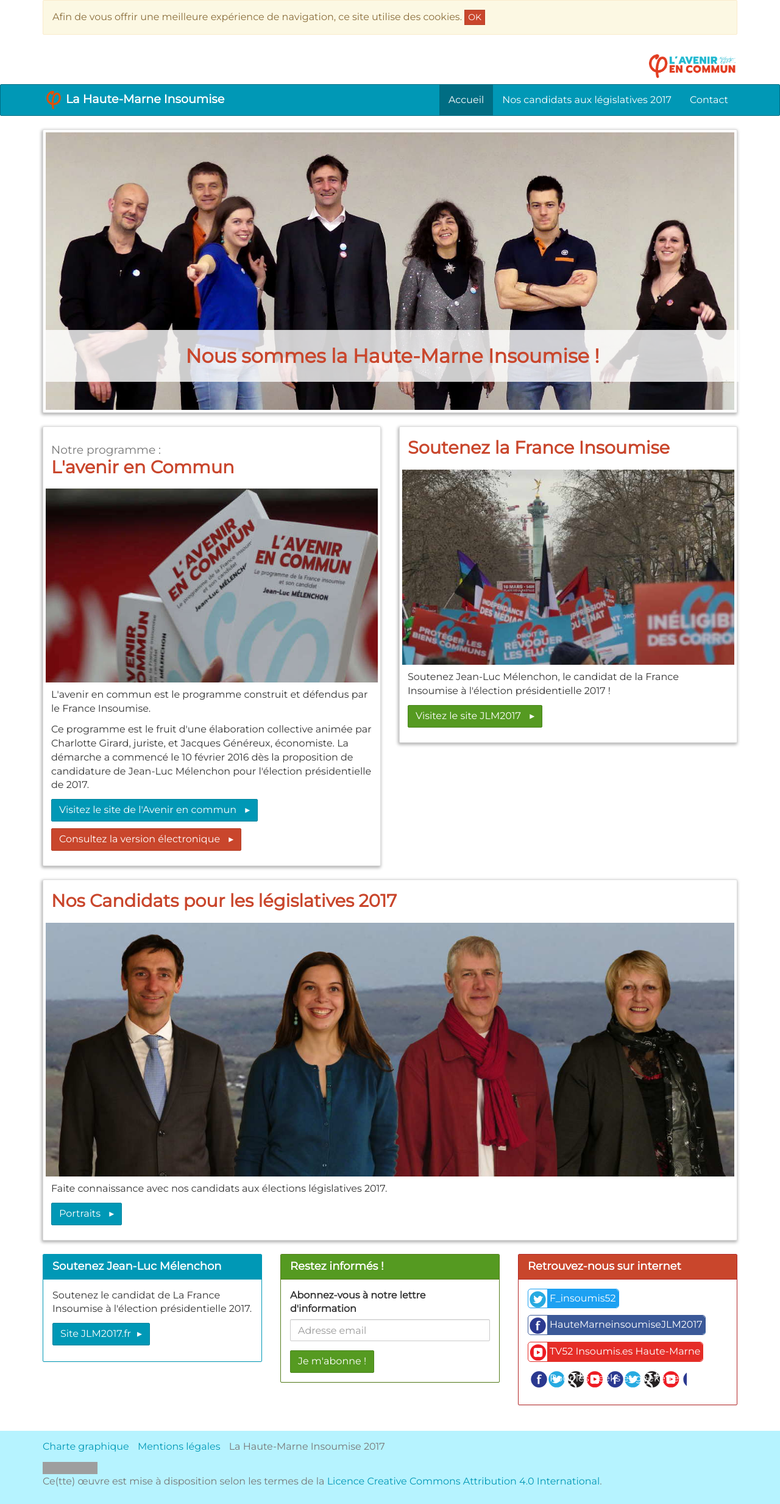
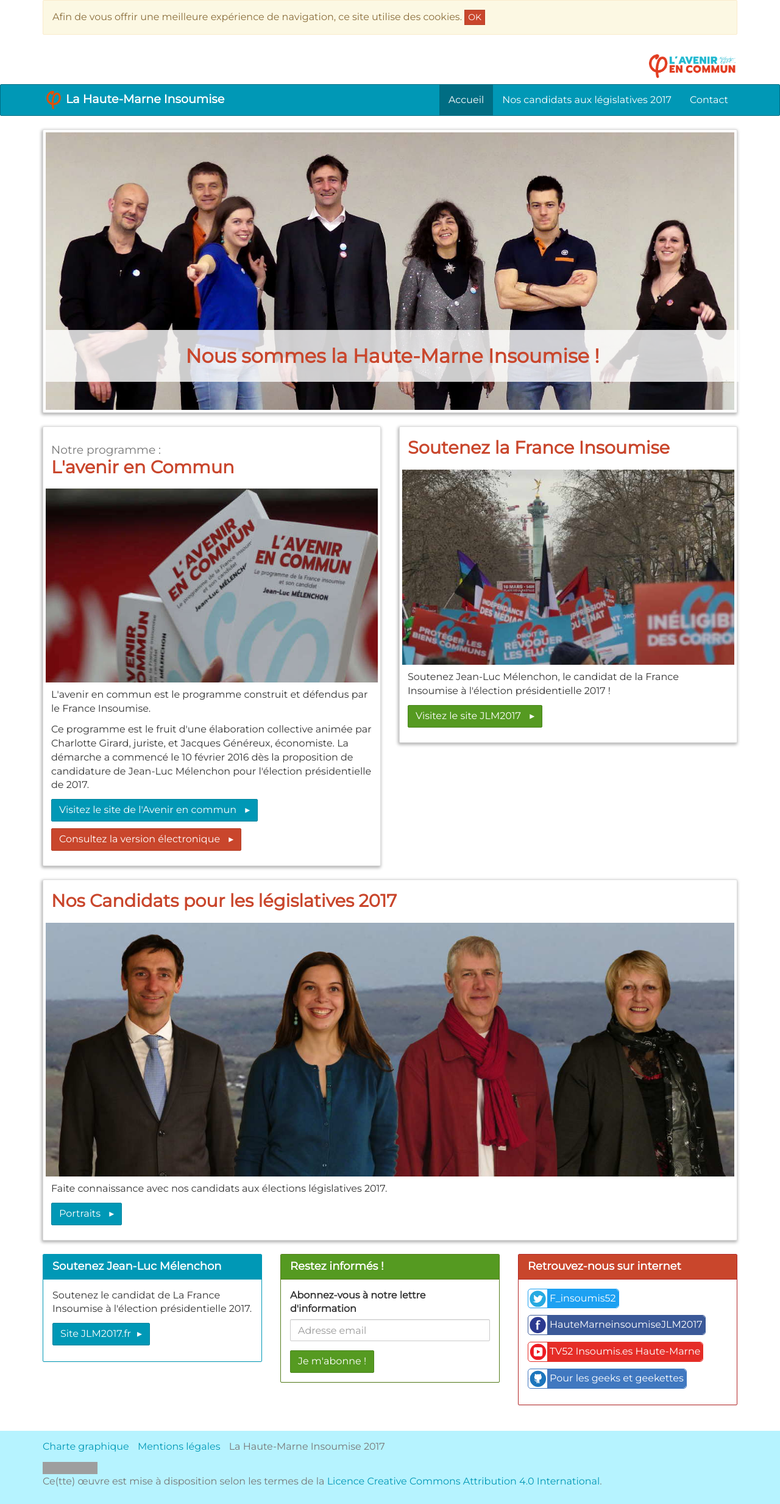
Before and after one commit to HauteMarneInsoumise/HauteMarneInsoumise.github.io, a Jekyll site: the page built from pages/index.html, in a window 1280 px wide. Shown: the whole page at 61% size. Built offline with Jekyll 4.4.1, drawn with Linux system fonts in a browser that asks for light colours; grey boxes are pictures that could not be loaded.

Commit message:
syling social buttons

```diff
--- a/css/main.scss
+++ b/css/main.scss
@@ -1036,7 +1036,7 @@
   border: 1px solid transparent;
   background-image: url("../img/sociocons.svg");
   background-size: 125px;
-  background-position-y: 1px;
+  background-position-y: 0px;
   color: white;
   span{
     display: inline-block;
@@ -1053,6 +1053,7 @@
 $color-twitter: #1da1f2;
 $color-facebook: #3b5998;
 $color-youtube: #e52d27;
+$color-github: #4078c0;
 
 .btn-twitter{
   border-color: $color-twitter;
@@ -1087,6 +1088,18 @@
   }
 }
 
+.btn-github{
+  border-color: $color-github;
+  background-position-x: -91px;
+  background-position-y: -29px;
+  span{
+    background-color: $color-github;
+  }
+  &:hover{
+    color: $color-github
+  }
+}
+
 
 .footer{
   margin-top: 20px;
```
